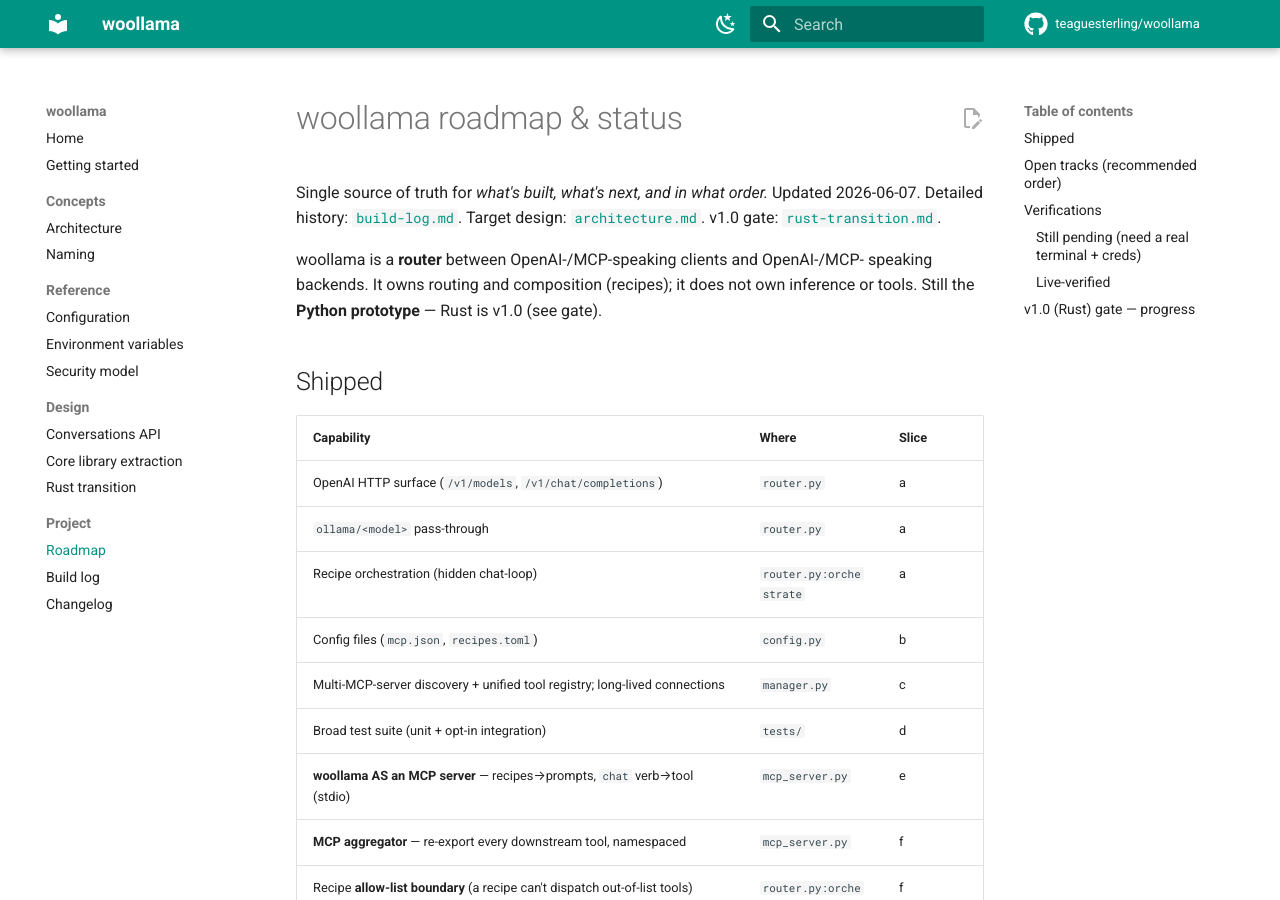
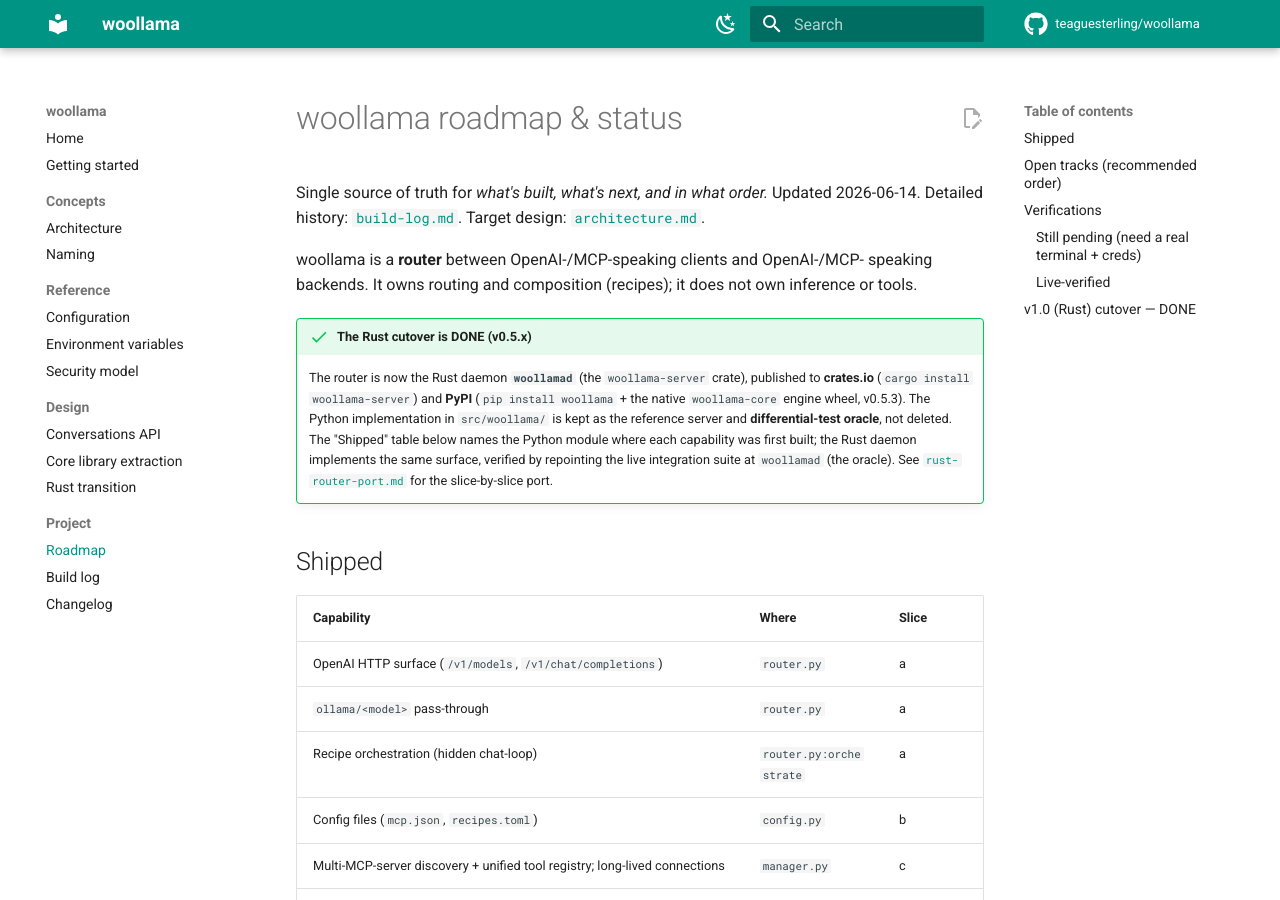
Before and after one commit to teaguesterling/woollama, an MkDocs documentation site: the page built from docs/roadmap.md, in a window 1280 px wide and 900 px high. Built offline with MkDocs 1.6.1 and Material for MkDocs 9.7.7, drawn with Linux system fonts in a browser that asks for light colours; comment, search, counter and statistics services are not loaded; some of the changed text lies outside the part shown.

Commit message:
docs: bring docs current with the woollamad cutover + crates.io/PyPI release
README, index, getting-started, roadmap, rust-transition, core-extraction, rust-router-port, CHANGELOG: woollamad is the canonical router (cargo install woollama-server / pip install woollama 0.5.3); Python demoted to reference+oracle; Rust transition + core extraction marked done; v0.5.x changelog entry. mkdocs --strict builds clean.

Co-Authored-By: Claude Opus 4.8 <noreply@anthropic.com>

```diff
--- a/docs/roadmap.md
+++ b/docs/roadmap.md
@@ -1,13 +1,23 @@
 # woollama roadmap & status
 
 Single source of truth for *what's built, what's next, and in what order.*
-Updated 2026-06-07. Detailed history: [`build-log.md`](build-log.md). Target
-design: [`architecture.md`](architecture.md). v1.0 gate:
-[`rust-transition.md`](rust-transition.md).
+Updated 2026-06-14. Detailed history: [`build-log.md`](build-log.md). Target
+design: [`architecture.md`](architecture.md).
 
 woollama is a **router** between OpenAI-/MCP-speaking clients and OpenAI-/MCP-
 speaking backends. It owns routing and composition (recipes); it does not own
-inference or tools. Still the **Python prototype** — Rust is v1.0 (see gate).
+inference or tools.
+
+!!! success "The Rust cutover is DONE (v0.5.x)"
+    The router is now the Rust daemon **`woollamad`** (the `woollama-server`
+    crate), published to **crates.io** (`cargo install woollama-server`) and
+    **PyPI** (`pip install woollama` + the native `woollama-core` engine wheel,
+    v0.5.3). The Python implementation in `src/woollama/` is kept as the reference
+    server and **differential-test oracle**, not deleted. The "Shipped" table
+    below names the Python module where each capability was first built; the Rust
+    daemon implements the same surface, verified by repointing the live
+    integration suite at `woollamad` (the oracle). See
+    [`rust-router-port.md`](rust-router-port.md) for the slice-by-slice port.
 
 ## Shipped
 
@@ -158,16 +168,19 @@ and `woollama mcp` (stdio) — served on BOTH a Unix socket
      sessions (verified). Remaining (cross-repo, not guessed): the fabric
      read/append contract — woollama's `create/get/append/delete` proposal was fed
      back to cosmic-fabric (#2) — then a thin fabric provider + the wiring.
-4. **Rust port (v1.0)** — last, once the design freezes. See the gate.
+4. ~~**Rust port (v1.0)**~~ — ✅ DONE. `woollamad` is the canonical router, on
+   crates.io + PyPI (v0.5.x); the Python server is the differential-test oracle.
+   Slice-by-slice record: [`rust-router-port.md`](rust-router-port.md).
 
-Planned (designed, not yet built):
-- **`woollama.core` library extraction** — split a server-free `woollama.core`
-  subpackage (config + provider/model routing + the recipe loop) out from the
-  FastAPI/MCP router, so other Python projects (first: **lackpy**) embed woollama
-  for model management instead of running it as a sidecar. Includes the lossless
-  MCP↔OpenAI tool seam (`ToolProvider`/`ToolSpec`/`ToolResult` + per-model
-  renderer) and per-call key/base_url overrides. Full design + phased plan:
-  **[Core library extraction](core-extraction.md)**.
+Shipped since (was "planned"):
+- ~~**`woollama.core` library extraction**~~ — ✅ DONE (v0.4.0). A server-free
+  `woollama.core` subpackage (config + provider/model routing + the recipe loop)
+  other Python projects embed for model management instead of running a sidecar —
+  now backed by the Rust engine via the `woollama-core` wheel on PyPI. Ships the
+  lossless MCP↔OpenAI tool seam (`ToolProvider`/`ToolSpec`/`ToolResult` + per-model
+  renderer) and per-call key/base_url overrides. Design:
+  **[Core library extraction](core-extraction.md)**. (Remaining: lackpy's re-pin
+  to the published wheel.)
 
 Smaller follow-ons (not blocking):
 - ~~**Honor `num_ctx` for ollama**~~ (#1) — ✅ DONE 2026-06-07. `ollama/<model>`
@@ -255,10 +268,12 @@ Smaller follow-ons (not blocking):
   `managed-agents` interactive `requires_action` live gate is written but
   best-effort/unrun (paid + nondeterministic).
 
-## v1.0 (Rust) gate — progress
+## v1.0 (Rust) cutover — DONE
 
-From [`rust-transition.md`](rust-transition.md), criterion #2 ("Python surface
-covers the v1.0 feature set"):
+The Rust cutover happened (v0.5.x): **`woollamad` is published and is the
+canonical router**; the Python server is the differential-test oracle. The
+[`rust-transition.md`](rust-transition.md) criterion #2 ("Python surface covers
+the v1.0 feature set") was met before the port:
 
 - [x] real config files (`recipes.toml` + `mcp.json`)
 - [x] multi-MCP-server discovery + unified tool registry
@@ -268,9 +283,9 @@ covers the v1.0 feature set"):
 - [x] streaming on both sides (OpenAI SSE out — passthrough + orchestration; MCP
       progress events on the `chat` tool)
 - [x] Unix socket alongside HTTP loopback
-- [ ] the panel-confirm round-trip equivalent (the conversations surface +
-      cosmic-fabric consuming it)
+- [ ] the panel-confirm round-trip equivalent — the conversations surface IS
+      shipped; the open half is **cosmic-fabric consuming it**.
 
-Criteria #1 (architecture stable), #3 (a real consumer — cosmic-fabric actively
-using it), #4 (a specific Python limit biting) are not yet all met → keep
-iterating Python.
+The one remaining follow-on is criterion #3 (a real consumer — cosmic-fabric
+actively driving woollama through its OpenAI/MCP surfaces). It doesn't block the
+cutover, which already happened; it's the next integration milestone.
```
Also changed, not shown: CHANGELOG.md (+35 -0 lines), README.md (+16 -15 lines), docs/core-extraction.md (+3 -1 lines), docs/getting-started.md (+45 -6 lines), docs/index.md (+9 -7 lines), docs/rust-router-port.md (+3 -1 lines), docs/rust-transition.md (+28 -13 lines).
